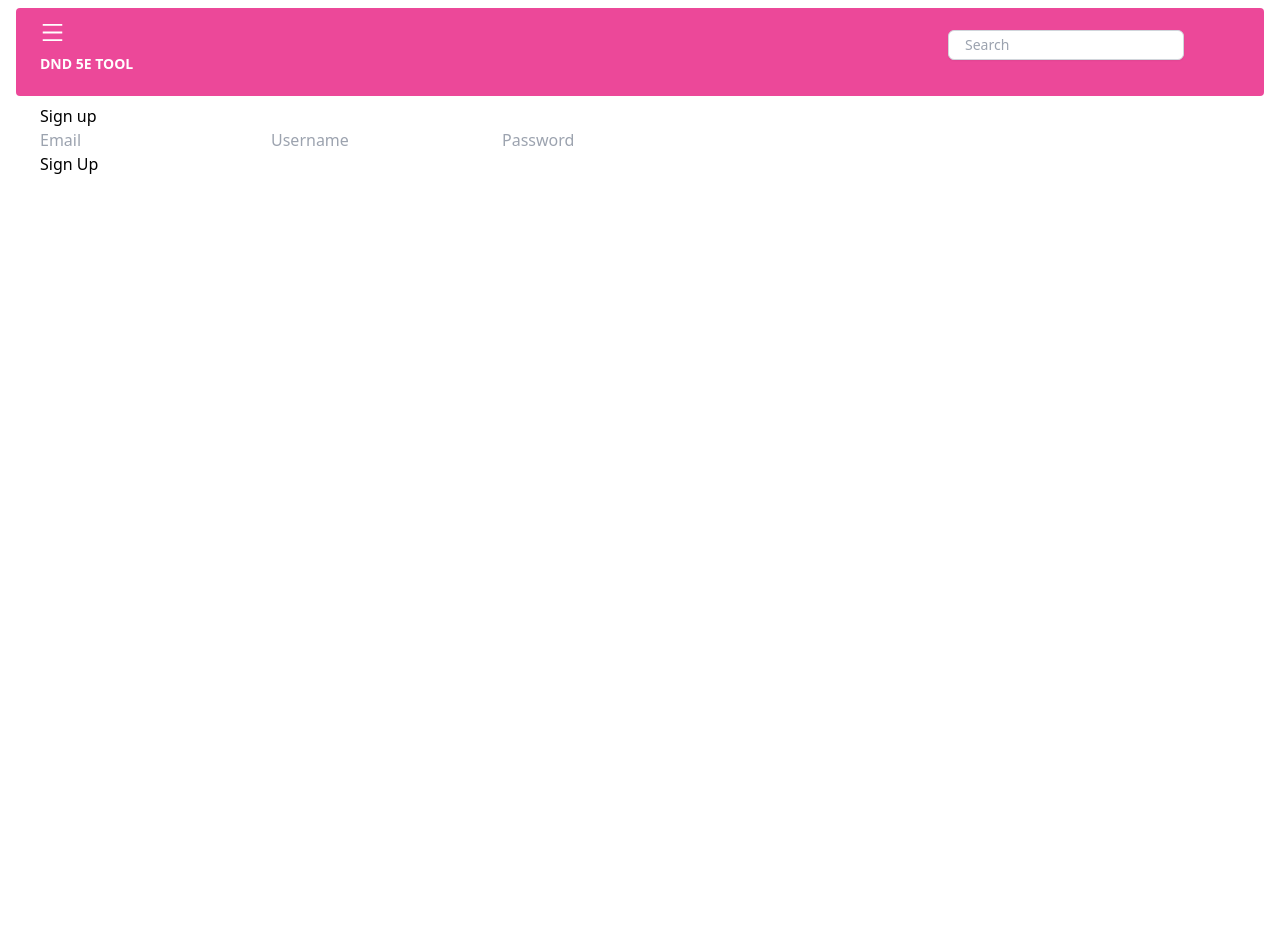
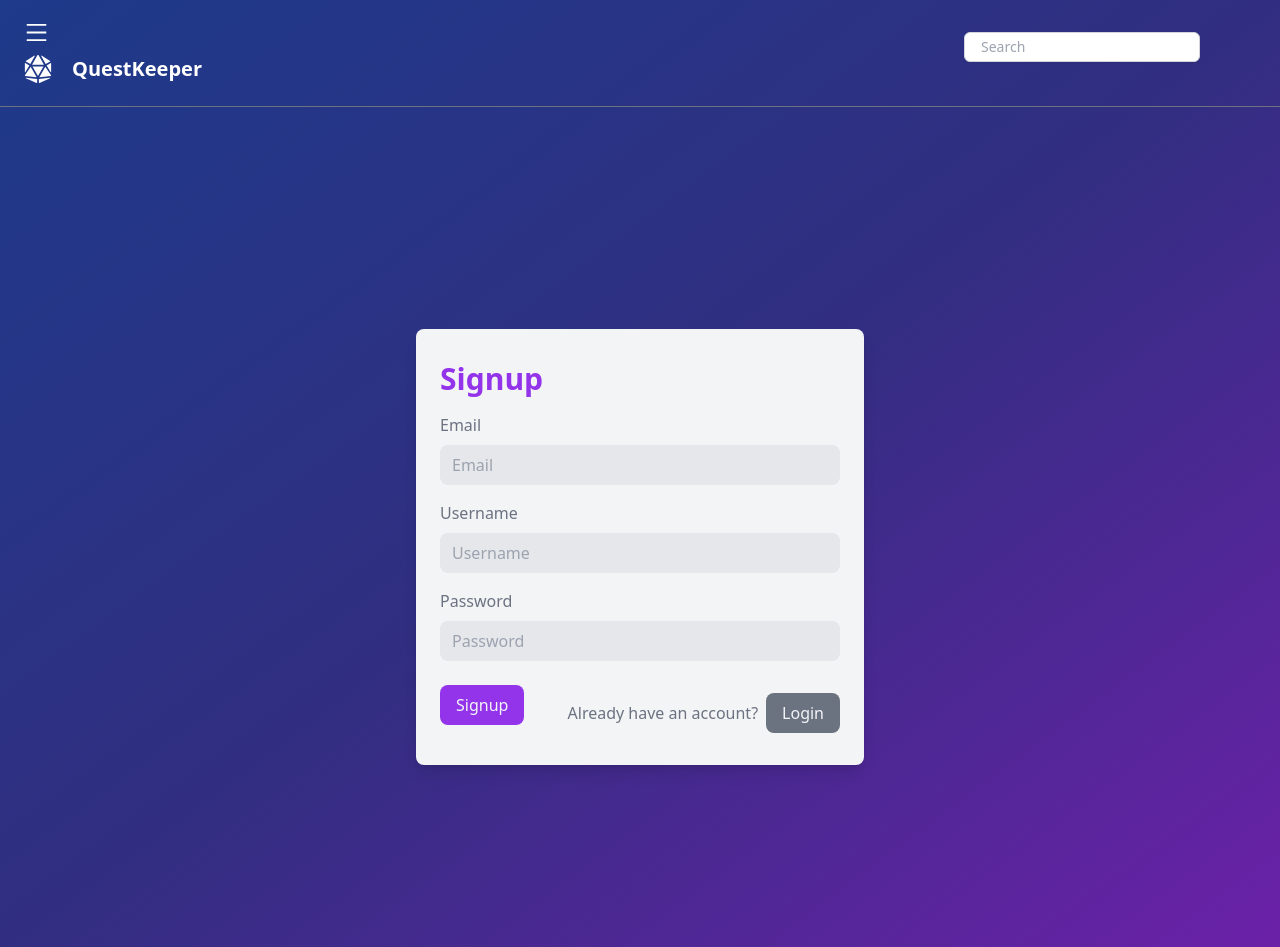
Before and after one commit to cwongah/dnd-5e-tool, a React (Create React App) app in the folder client/: page /signup in a window 1280 px wide. Before the commit the page ends 800 px from the top, so only its background shows below. Built offline with nearby package versions, Linux system fonts and the light colour scheme; no server answers.

Commit message:
added in some styling to various components

```diff
--- a/client/src/components/App.js
+++ b/client/src/components/App.js
@@ -74,18 +74,17 @@ function App() {
   }, [])
 
   return(
-    <div class="grid grid-cols-2">
-      <div class='col-span-1'>
-      {toggle && <Sidebar userId={userId} token={token} setToken={setToken} toggle={toggle} setToggle={setToggle} />}
+    <div className="min-h-screen bg-gradient-to-br from-blue-900 via-indigo-900 to-purple-800">
+      <div >
+      <Sidebar userId={userId} token={token} setToken={setToken} toggle={toggle} setToggle={setToggle} />
       </div>
-      <div>
-      </div>
-      <div class="col-span-2  ">
-        <NavBar toggle={toggle} setToggle={setToggle} referenceTable={referenceTable} setSearchedObject={setSearchedObject} setUserUrl={setUserUrl} setClassUrl={setClassUrl} setSkillUrl={setSkillUrl} setFeatureUrl={setFeatureUrl} setEquipmentUrl={setEquipmentUrl} setSpellUrl={setSpellUrl} setRaceUrl={setRaceUrl} setSubclassUrl={setSubclassUrl} setProficiencyUrl={setProficiencyUrl} setTraitUrl={setTraitUrl} />
-        <div className="px-10">
+      <div >
+      {/* className={`${toggle ? "transform translate-x-64" : ""}`} */}
+        <NavBar userId={userId} toggle={toggle} setToggle={setToggle} referenceTable={referenceTable} setSearchedObject={setSearchedObject} setUserUrl={setUserUrl} setClassUrl={setClassUrl} setSkillUrl={setSkillUrl} setFeatureUrl={setFeatureUrl} setEquipmentUrl={setEquipmentUrl} setSpellUrl={setSpellUrl} setRaceUrl={setRaceUrl} setSubclassUrl={setSubclassUrl} setProficiencyUrl={setProficiencyUrl} setTraitUrl={setTraitUrl} />
+        <div className="px-5">
           <Routes>
-            <Route path="/" element={<Home userId={userId} setUserId={setUserId} token={token} setToken={setToken} email={email} setEmail={setEmail} pw={pw} setPw={setPw} referenceTable={referenceTable} setSearchedObject={setSearchedObject} setUserUrl={setUserUrl} setClassUrl={setClassUrl} setSkillUrl={setSkillUrl} setFeatureUrl={setFeatureUrl} setEquipmentUrl={setEquipmentUrl} setSpellUrl={setSpellUrl} setRaceUrl={setRaceUrl} setSubclassUrl={setSubclassUrl} setProficiencyUrl={setProficiencyUrl} setTraitUrl={setTraitUrl} />} />
-            <Route path="/login" element={<Login userId={userId} setUserId={setUserId} token={token} setToken={setToken} email={email} setEmail={setEmail} pw={pw} setPw={setPw} />} />
+            {/* <Route path="/" element={<Home userId={userId} setUserId={setUserId} token={token} setToken={setToken} email={email} setEmail={setEmail} pw={pw} setPw={setPw} referenceTable={referenceTable} setSearchedObject={setSearchedObject} setUserUrl={setUserUrl} setClassUrl={setClassUrl} setSkillUrl={setSkillUrl} setFeatureUrl={setFeatureUrl} setEquipmentUrl={setEquipmentUrl} setSpellUrl={setSpellUrl} setRaceUrl={setRaceUrl} setSubclassUrl={setSubclassUrl} setProficiencyUrl={setProficiencyUrl} setTraitUrl={setTraitUrl} />} /> */}
+            <Route path="/" element={<Login setToggle={setToggle} userId={userId} setUserId={setUserId} token={token} setToken={setToken} email={email} setEmail={setEmail} pw={pw} setPw={setPw} />} />
             <Route path="/users" element={<Users token={token} />} />
             <Route path="/signup" element={<Signup />} />
             <Route path="/characters" element={<CharactersList token={token} setCharacterId={setCharacterId} />} />
--- a/client/src/components/Login.js
+++ b/client/src/components/Login.js
@@ -1,7 +1,7 @@
 import React from "react";
 import { useNavigate } from "react-router-dom";
 
-function Login({userId, setUserId, setEmail, setPw, email, pw, token, setToken}){
+function Login({userId, setUserId, setEmail, setPw, email, pw, token, setToken, setToggle}){
     // console.log(email, pw, token)
     // console.log(userId)
     const navigate = useNavigate()
@@ -32,6 +32,7 @@ function Login({userId, setUserId, setEmail, setPw, email, pw, token, setToken})
             sessionStorage.setItem("token", data.access_token)
             setToken(sessionStorage.getItem("token"))
             setUserId(data.user_id)
+            setToggle(false)
             navigate(`/users/${data.user_id}`)
         })
         .catch(error=>{
@@ -40,24 +41,60 @@ function Login({userId, setUserId, setEmail, setPw, email, pw, token, setToken})
     }
 
     return(
-        <div>
-            <div>Login</div>
-            {token && token != '' && token != undefined ? (
-               "You are logged in with this token" + token
-            ):(
+        <div className="flex justify-center items-center h-screen bg-transparent">
+        <div className="w-full max-w-md bg-white rounded-lg shadow-lg p-6">
+        <h1 className="text-3xl font-bold mb-4 text-purple-600">Login</h1>
+        {token && token !== "" && token !== undefined ? (
+            <p>You are logged in with this token: {token}</p>
+        ) : (
             <div>
-                <div>
-                    <input id="email" type="text" placeholder="Email" value={email} onChange={(e)=> setEmail(e.target.value)}></input>
-                    <input id="password" type="password" placeholder="Password" value={pw} onChange={(e)=> setPw(e.target.value)}></input>
-                </div>
-                <button onClick={handleLoginClick} >Login</button>
-                <div>
-                    <label>New User?</label>
-                    <button onClick={handleSignupClick}>Signup</button>
+            <div className="mb-4">
+                <label className="block text-gray-500 mb-2" htmlFor="email">
+                Email
+                </label>
+                <input
+                id="email"
+                type="text"
+                placeholder="Email"
+                value={email}
+                onChange={(e) => setEmail(e.target.value)}
+                className="w-full py-2 px-3 bg-gray-200 rounded-lg text-gray-600 focus:outline-none focus:ring-2 focus:ring-purple-600 focus:border-transparent"
+                />
+            </div>
+            <div className="mb-4">
+                <label className="block text-gray-500 mb-2" htmlFor="password">
+                Password
+                </label>
+                <input
+                id="password"
+                type="password"
+                placeholder="Password"
+                value={pw}
+                onChange={(e) => setPw(e.target.value)}
+                className="w-full py-2 px-3 bg-gray-200 rounded-lg text-gray-600 focus:outline-none focus:ring-2 focus:ring-purple-600 focus:border-transparent"
+                />
+            </div>
+            <div className="flex items-center justify-between">
+                <button
+                onClick={handleLoginClick}
+                className="bg-purple-600 hover:bg-purple-700 text-gray-100 py-2 px-4 rounded-lg"
+                >
+                Login
+                </button>
+                <div className="mt-4">
+                <label className="text-gray-500">New User?</label>
+                <button
+                    onClick={handleSignupClick}
+                    className="ml-2 bg-gray-500 hover:bg-gray-600 text-gray-100 py-2 px-4 rounded-lg"
+                >
+                    Signup
+                </button>
                 </div>
             </div>
-            )}
+            </div>
+        )}
         </div>
+    </div>
     )
 }
 
--- a/client/src/components/NavBar.js
+++ b/client/src/components/NavBar.js
@@ -2,11 +2,12 @@ import React from "react";
 import { useNavigate } from "react-router-dom";
 import SearchBar from './SearchBar'
 import { AiOutlineMenu} from 'react-icons/ai'
+import { FaDiceD20} from 'react-icons/fa'
 
 
 
 
-function NavBar({toggle, setToggle, referenceTable, setSearchedObject, setUserUrl, setClassUrl, setSkillUrl, setFeatureUrl, setEquipmentUrl, setSpellUrl, setRaceUrl, setSubclassUrl, setProficiencyUrl, setTraitUrl}){
+function NavBar({toggle, setToggle, referenceTable, setSearchedObject, setUserUrl, setClassUrl, setSkillUrl, setFeatureUrl, setEquipmentUrl, setSpellUrl, setRaceUrl, setSubclassUrl, setProficiencyUrl, setTraitUrl, userId}){
     const navigate = useNavigate()
     const [menuOpen, setMenuOpen] = React.useState(false)
 
@@ -14,31 +15,23 @@ function NavBar({toggle, setToggle, referenceTable, setSearchedObject, setUserUr
         navigate('/login')
     }
 
-    return(
+    return (
   <>
-      <div className={!toggle ? "flex flex-wrap py-2" : "flex flex-wrap py-2 ml-[240px]"}>
-        <div className="w-full px-4">
-          <nav className="relative flex flex-wrap items-center justify-between px-2 py-3 h-15 bg-pink-500 rounded">
+    <div className="flex flex-wrap py-2 pb-10">
+      <div className="w-full">
+        <nav className="relative flex flex-wrap items-center justify-between px-2 py-3 h-15 bg-transparent border-b border-gray-500">
           {!toggle && <button className="px-4" onClick={() => setToggle(!toggle)}><AiOutlineMenu size={25} color="white" /></button>}
           <div className={!toggle ? "container px-0 mx-auto flex flex-wrap items-center justify-between" : "px-0 mx-2 flex items-center justify-end"}>
             <div className="w-full relative flex justify-between lg:w-auto px-4 lg:static lg:block lg:justify-start">
-              <button onClick={()=>navigate('/')} className="text-sm font-bold leading-relaxed inline-block mr-4 py-2 whitespace-nowrap uppercase text-white " >
-                DND 5E Tool
+              <div className="flex justify-center items-center">
+                <div className="mr-3"><FaDiceD20 size={28} color="white"/></div>
+                <button onClick={()=>navigate(`/users/${userId}`)} className="text-xl font-bold leading-relaxed inline-block mr-4 ml-2 py-2 whitespace-nowrap text-white" >
+                  QuestKeeper
                 </button>
-                <button className="text-white cursor-pointer text-xl leading-none px-3 py-1 border border-solid border-transparent rounded bg-transparent block lg:hidden outline-none focus:outline-none" type="button">
-                  <i className="fas fa-bars"></i>
-                </button>
+              </div>
             </div>
             <div className="lg:flex flex-grow items-center">
               <ul className="flex flex-col lg:flex-row list-none lg:ml-auto">
-                  {/* <li className="nav-item">
-                    <a
-                      className="px-3 py-2 flex items-center text-xs uppercase font-bold leading-snug text-white hover:opacity-75"
-                      href="#pablo"
-                    >
-                      Profile
-                    </a>
-                  </li> */}
                 <li className="nav-item absolute inline-flex rounded-full h-2 w-auto right-20 top-1/4">
                   <SearchBar referenceTable={referenceTable} setSearchedObject={setSearchedObject} setUserUrl={setUserUrl} setClassUrl={setClassUrl} setSkillUrl={setSkillUrl} setFeatureUrl={setFeatureUrl} setEquipmentUrl={setEquipmentUrl} setSpellUrl={setSpellUrl} setRaceUrl={setRaceUrl} setSubclassUrl={setSubclassUrl} setProficiencyUrl={setProficiencyUrl} setTraitUrl={setTraitUrl} />
                 </li>
@@ -49,7 +42,12 @@ function NavBar({toggle, setToggle, referenceTable, setSearchedObject, setUserUr
       </div>
     </div>
   </>
-    )
+);
+
+
+
+
+
 }
 
 export default NavBar
--- a/client/src/components/SearchBar.js
+++ b/client/src/components/SearchBar.js
@@ -3,12 +3,10 @@ import { useNavigate } from 'react-router-dom'
 
 function SearchBar({referenceTable, setSearchedObject, setUserUrl, setClassUrl, setSkillUrl, setFeatureUrl, setEquipmentUrl, setSpellUrl, setRaceUrl, setSubclassUrl, setProficiencyUrl, setTraitUrl }){
     const [search, setSearch] = useState('')
-
+    console.log(search)
     const navigate = useNavigate()
-
     const handleSearchChange = (e)=>{
         setSearch(e.target.value.toLowerCase())
-
     }
 
     const handleSubmit = (e)=>{
--- a/client/src/components/Signup.js
+++ b/client/src/components/Signup.js
@@ -6,6 +6,9 @@ function Signup(){
     const [newUsername, setNewUsername] = useState('')
     const [newPassword, setNewPassword] = useState('')
     const navigate = useNavigate()
+    function handleLoginClick(){
+        navigate('/')
+    }
     function handleSignup(){
         console.log(newEmail, newPassword)
         fetch('http://127.0.0.1:5555/users',{
@@ -42,17 +45,76 @@ function Signup(){
             })
         navigate('/')
     }
-    return(
-        <div>
-            <div>Sign up</div>
-            <div>
-                <input type="text" placeholder="Email" value={newEmail} onChange={(e)=> setNewEmail(e.target.value)} />
-                <input type="text" placeholder="Username" value={newUsername} onChange={(e)=> setNewUsername(e.target.value)} />
-                <input type="password" placeholder="Password" value={newPassword} onChange={(e)=> setNewPassword(e.target.value)} />
+
+    return (
+        <div className="min-h-screen flex justify-center items-center bg-transparent">
+            <div className="w-full max-w-md">
+            <div className="bg-gray-100 py-8 px-6 rounded-lg shadow-lg">
+                <h1 className="text-3xl font-bold mb-4 text-purple-600">Signup</h1>
+                <div>
+                    <div className="mb-4">
+                    <label className="block text-gray-500 mb-2" htmlFor="email">
+                        Email
+                    </label>
+                    <input
+                        id="email"
+                        type="text"
+                        placeholder="Email"
+                        value={newEmail}
+                        onChange={(e) => setNewEmail(e.target.value)}
+                        className="w-full py-2 px-3 bg-gray-200 rounded-lg text-gray-600 focus:outline-none focus:ring-2 focus:ring-purple-600 focus:border-transparent"
+                    />
+                    </div>
+                    <div className="mb-4">
+                    <label className="block text-gray-500 mb-2" htmlFor="username">
+                        Username
+                    </label>
+                    <input
+                        id="username"
+                        type="text"
+                        placeholder="Username"
+                        value={newUsername}
+                        onChange={(e) => setNewUsername(e.target.value)}
+                        className="w-full py-2 px-3 bg-gray-200 rounded-lg text-gray-600 focus:outline-none focus:ring-2 focus:ring-purple-600 focus:border-transparent"
+                    />
+                    </div>
+                    <div className="mb-4">
+                    <label className="block text-gray-500 mb-2" htmlFor="password">
+                        Password
+                    </label>
+                    <input
+                        id="password"
+                        type="password"
+                        placeholder="Password"
+                        value={newPassword}
+                        onChange={(e) => setNewPassword(e.target.value)}
+                        className="w-full py-2 px-3 bg-gray-200 rounded-lg text-gray-600 focus:outline-none focus:ring-2 focus:ring-purple-600 focus:border-transparent"
+                    />
+                    </div>
+                    <div className="flex items-center justify-between">
+                    <button
+                        onClick={handleSignup}
+                        className="bg-purple-600 hover:bg-purple-700 text-gray-100 py-2 px-4 rounded-lg"
+                    >
+                        Signup
+                    </button>
+                    <div className="mt-4">
+                        <label className="text-gray-500">Already have an account?</label>
+                        <button
+                        onClick={handleLoginClick}
+                        className="ml-2 bg-gray-500 hover:bg-gray-600 text-gray-100 py-2 px-4 rounded-lg"
+                        >
+                        Login
+                        </button>
+                    </div>
+                    </div>
+                </div>
             </div>
-            <button onClick={handleSignup}>Sign Up</button>
+            </div>
         </div>
-    )
+    );
+
+
 }
 
 export default Signup
```
Also changed, not shown: client/src/components/Character.js (+11 -4 lines), client/src/components/Dashboard.js (+54 -10 lines), client/src/components/Encounter.js (+16 -6 lines), client/src/components/EncounterView.js (+86 -18 lines), client/src/components/Sidebar.js (+23 -21 lines), 1 other file (tests, documents, lock files or other folders). Lines whose indentation alone changed are shown as unchanged.
